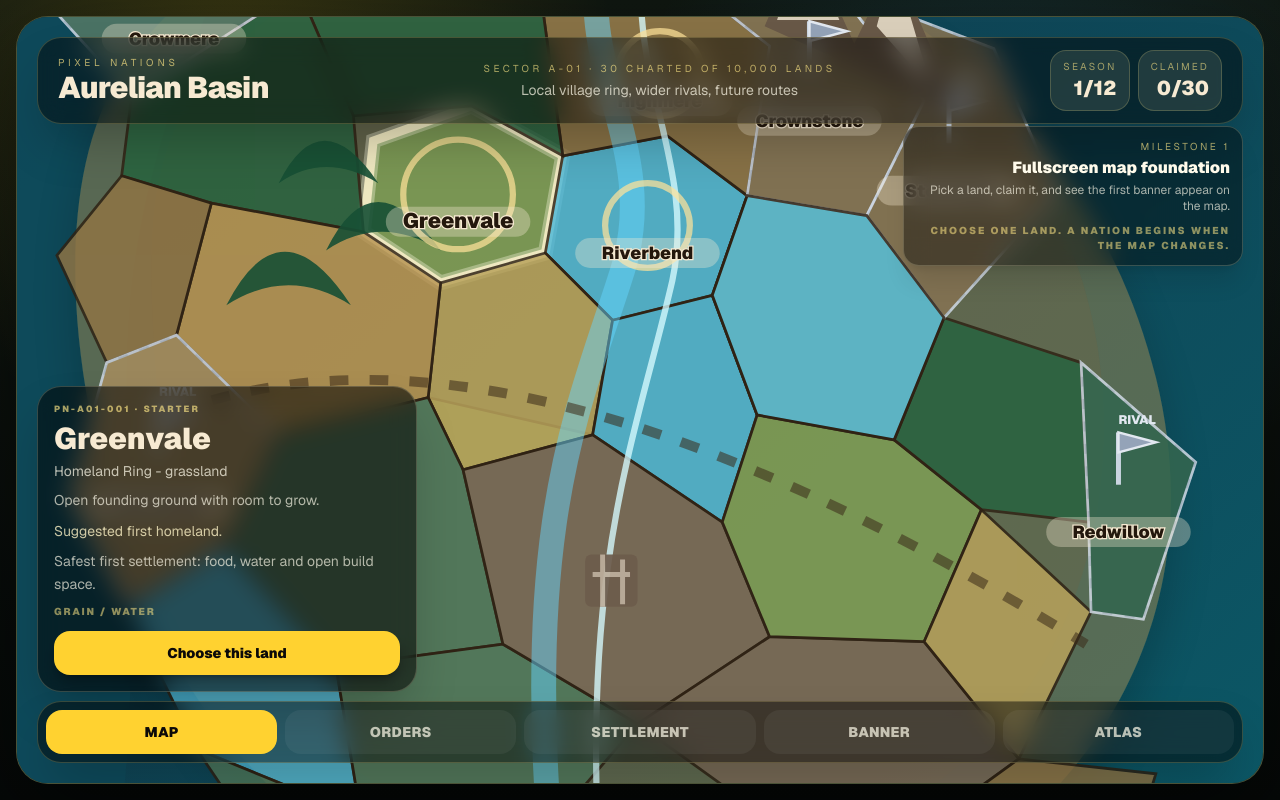
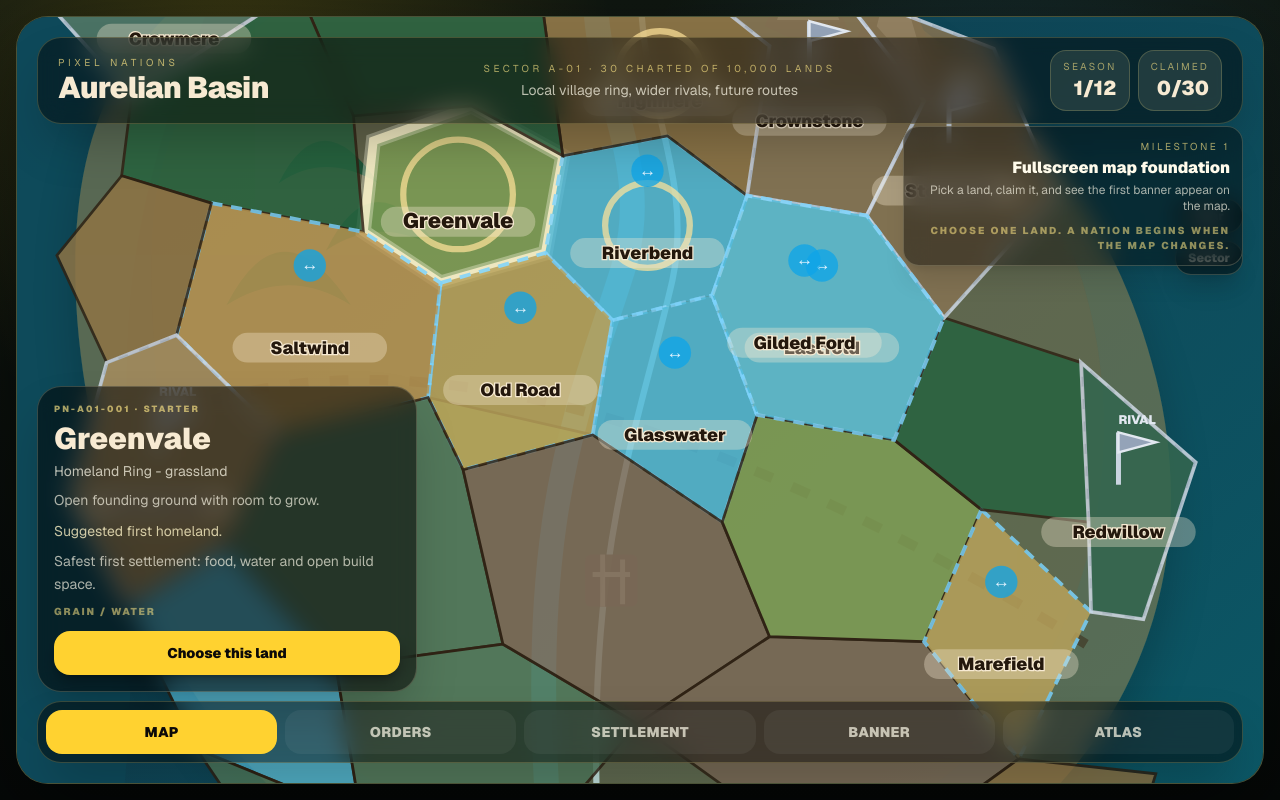
Before and after one commit to tomat60/pixel-nations, a Next.js app: page /play in a window 1280 px wide. Built offline with nearby package versions, Linux system fonts and the light colour scheme.

Commit message:
feat: add pan zoom camera to play map

```diff
--- a/app/play/components/MapStage.tsx
+++ b/app/play/components/MapStage.tsx
@@ -1,3 +1,4 @@
+import { useMemo, useState } from "react";
 import { plots, terrainFill } from "../lib/map-data";
 import type { PlayAction, PlayState } from "../lib/play-state";
 
@@ -6,37 +7,79 @@ type MapStageProps = {
   dispatch: (action: PlayAction) => void;
 };
 
+type Camera = {
+  x: number;
+  y: number;
+  zoom: 1 | 1.35;
+  dragging: boolean;
+  startX: number;
+  startY: number;
+};
+
+const clamp = (value: number, min: number, max: number) => Math.max(min, Math.min(max, value));
+
 export function MapStage({ state, dispatch }: MapStageProps) {
+  const [camera, setCamera] = useState<Camera>({ x: 0, y: 0, zoom: 1, dragging: false, startX: 0, startY: 0 });
+
+  const transform = useMemo(() => `translate(${camera.x} ${camera.y}) scale(${camera.zoom})`, [camera.x, camera.y, camera.zoom]);
+
+  function startDrag(clientX: number, clientY: number) {
+    setCamera((current) => ({ ...current, dragging: true, startX: clientX - current.x, startY: clientY - current.y }));
+  }
+
+  function moveDrag(clientX: number, clientY: number) {
+    setCamera((current) => {
+      if (!current.dragging) return current;
+      return {
+        ...current,
+        x: clamp(clientX - current.startX, -220, 120),
+        y: clamp(clientY - current.startY, -170, 120),
+      };
+    });
+  }
+
+  function endDrag() {
+    setCamera((current) => ({ ...current, dragging: false }));
+  }
+
+  function setZoom(zoom: 1 | 1.35) {
+    setCamera((current) => ({ ...current, zoom, x: zoom === 1 ? 0 : current.x, y: zoom === 1 ? 0 : current.y }));
+  }
+
   return (
-    <svg viewBox="0 0 1000 900" preserveAspectRatio="xMidYMid slice" className="absolute inset-0 h-full w-full" role="img" aria-label="Aurelian Basin fullscreen map">
+    <div className="absolute inset-0 touch-none">
+      <div className="absolute right-3 top-[12.1rem] z-20 flex flex-col gap-2 md:right-5 md:top-[11.4rem]">
+        <button data-qa="zoom-near" onClick={() => setZoom(1.35)} className="rounded-2xl border border-amber-100/20 bg-black/48 px-3 py-2 text-xs font-black text-amber-50 shadow-xl backdrop-blur-md hover:bg-black/60">Near</button>
+        <button data-qa="zoom-sector" onClick={() => setZoom(1)} className="rounded-2xl border border-amber-100/20 bg-black/48 px-3 py-2 text-xs font-black text-amber-50 shadow-xl backdrop-blur-md hover:bg-black/60">Sector</button>
+      </div>
+
+      <svg
+        viewBox="0 0 1000 900"
+        preserveAspectRatio="xMidYMid slice"
+        className="absolute inset-0 h-full w-full cursor-grab active:cursor-grabbing"
+        role="img"
+        aria-label="Aurelian Basin fullscreen map"
+        onPointerDown={(event) => startDrag(event.clientX, event.clientY)}
+        onPointerMove={(event) => moveDrag(event.clientX, event.clientY)}
+        onPointerUp={endDrag}
+        onPointerCancel={endDrag}
+        onPointerLeave={endDrag}
+      >
         <defs>
-        <linearGradient id="seaV1" x1="0" x2="1" y1="0" y2="1">
+          <linearGradient id="seaV2" x1="0" x2="1" y1="0" y2="1">
             <stop offset="0%" stopColor="#123447" />
             <stop offset="100%" stopColor="#0b5a68" />
           </linearGradient>
-        <filter id="v1SoftShadow" x="-20%" y="-20%" width="140%" height="140%">
+          <filter id="v2SoftShadow" x="-20%" y="-20%" width="140%" height="140%">
             <feDropShadow dx="0" dy="20" stdDeviation="18" floodColor="#000000" floodOpacity="0.42" />
           </filter>
         </defs>
 
-      <rect width="1000" height="900" fill="url(#seaV1)" />
+        <rect width="1000" height="900" fill="url(#seaV2)" />
+        <g transform={transform}>
           <path d="M0 0 H214 C150 136 104 246 92 360 C76 510 116 692 62 900 H0 Z" fill="#0f4b5c" opacity="0.92" />
-      <path d="M82 190 C162 60 328 28 492 54 C702 88 866 238 914 432 C972 666 812 842 612 884 C402 928 184 810 104 612 C42 460 24 286 82 190 Z" fill="#a98b4d" opacity="0.48" filter="url(#v1SoftShadow)" />
+          <path d="M82 190 C162 60 328 28 492 54 C702 88 866 238 914 432 C972 666 812 842 612 884 C402 928 184 810 104 612 C42 460 24 286 82 190 Z" fill="#a98b4d" opacity="0.48" filter="url(#v2SoftShadow)" />
           <path d="M150 194 C246 72 432 52 608 108 C782 164 878 318 872 486 C864 720 676 846 476 824 C270 800 132 650 116 480 C104 342 98 260 150 194 Z" fill="#78613d" opacity="0.22" />
-
-      {plots.map((plot) => {
-        const selected = state.selectedPlotId === plot.id;
-        const owned = state.ownedPlotIds.includes(plot.id);
-        return (
-          <g key={plot.id} data-qa={`plot-${plot.id}`} onClick={() => dispatch({ type: "select", plotId: plot.id })} className="cursor-pointer">
-            <path d={plot.d} fill={terrainFill[plot.terrain]} opacity={owned ? 0.98 : 0.84} stroke={selected ? "#fff4bf" : owned ? "#ffe39a" : plot.rival ? "#cbd5e1" : "#2f2214"} strokeWidth={selected ? 7 : owned ? 5 : 2.2} />
-            {selected && <path d={plot.d} fill="none" stroke="#fffbe3" strokeWidth="12" opacity="0.34" />}
-            {owned && <path d={plot.d} fill="#f8d36d" opacity="0.22" stroke="#fff1a8" strokeWidth="6" />}
-            {plot.rival && <path d={plot.d} fill="#64748b" opacity="0.18" stroke="#e2e8f0" strokeWidth="2" strokeDasharray="10 8" />}
-          </g>
-        );
-      })}
-
           <path d="M480 58 C430 168 520 238 486 346 C452 454 404 548 430 826" fill="none" stroke="#64d6ff" strokeWidth="20" strokeLinecap="round" opacity="0.48" />
           <path d="M512 60 C474 172 548 250 526 354 C498 476 452 580 468 828" fill="none" stroke="#d6fbff" strokeWidth="5" strokeLinecap="round" opacity="0.78" />
           <path d="M126 460 C264 410 478 412 858 646" fill="none" stroke="#3b2b19" strokeWidth="8" strokeDasharray="15 17" opacity="0.55" />
@@ -51,22 +94,49 @@ export function MapStage({ state, dispatch }: MapStageProps) {
           {plots.map((plot) => {
             const selected = state.selectedPlotId === plot.id;
             const owned = state.ownedPlotIds.includes(plot.id);
-        const shouldLabel = selected || owned || plot.starter || plot.rival;
+            return (
+              <g key={plot.id} data-qa={`plot-${plot.id}`} onClick={(event) => { event.stopPropagation(); dispatch({ type: "select", plotId: plot.id }); }} className="cursor-pointer">
+                <path d={plot.d} fill={terrainFill[plot.terrain]} opacity={owned ? 0.98 : 0.84} stroke={selected ? "#fff4bf" : owned ? "#ffe39a" : plot.rival ? "#cbd5e1" : plot.trade ? "#7dd3fc" : "#2f2214"} strokeWidth={selected ? 7 : owned ? 5 : plot.rival || plot.trade ? 3 : 2.2} strokeDasharray={plot.trade && !owned ? "9 7" : undefined} />
+                {selected && <path d={plot.d} fill="none" stroke="#fffbe3" strokeWidth="12" opacity="0.34" />}
+                {owned && <path d={plot.d} fill="#f8d36d" opacity="0.22" stroke="#fff1a8" strokeWidth="6" />}
+                {plot.rival && <path d={plot.d} fill="#64748b" opacity="0.18" stroke="#e2e8f0" strokeWidth="2" strokeDasharray="10 8" />}
+              </g>
+            );
+          })}
+
+          {plots.map((plot) => {
+            const selected = state.selectedPlotId === plot.id;
+            const owned = state.ownedPlotIds.includes(plot.id);
+            const shouldLabel = selected || owned || plot.starter || plot.rival || plot.trade;
             return (
               <g key={`${plot.id}-labels`} pointerEvents="none">
                 {plot.starter && state.ownedPlotIds.length === 0 && <circle cx={plot.cx} cy={plot.cy} r={selected ? 44 : 34} fill="none" stroke="#ffe39a" strokeWidth="5" opacity="0.72" />}
+                {owned && <Camp x={plot.cx} y={plot.cy} />}
                 {owned && <Banner x={plot.cx} y={plot.cy - 34} />}
                 {plot.rival && <Rival x={plot.cx} y={plot.cy - 34} />}
+                {plot.trade && !owned && <Trade x={plot.cx} y={plot.cy - 34} />}
                 {shouldLabel && (
                   <>
-                <rect x={plot.cx - 58} y={plot.cy + 10} width="116" height="24" rx="12" fill="#f7ead2" opacity="0.34" />
+                    <rect x={plot.cx - 62} y={plot.cy + 10} width="124" height="24" rx="12" fill="#f7ead2" opacity="0.34" />
                     <text x={plot.cx} y={plot.cy + 27} textAnchor="middle" fontSize={selected ? "17" : "14"} fontWeight="900" fill="#24180d" stroke="#f7ead2" strokeWidth="2" paintOrder="stroke">{plot.name}</text>
                   </>
                 )}
               </g>
             );
           })}
+        </g>
       </svg>
+    </div>
+  );
+}
+
+function Camp({ x, y }: { x: number; y: number }) {
+  return (
+    <g transform={`translate(${x} ${y})`}>
+      <circle r="18" fill="#3b2b19" opacity="0.84" />
+      <path d="M-14 12 L0 -18 L14 12 Z" fill="#f7ead2" stroke="#3b2b19" strokeWidth="3" />
+      <circle cx="0" cy="7" r="5" fill="#f59e0b" />
+    </g>
   );
 }
 
@@ -88,3 +158,12 @@ function Rival({ x, y }: { x: number; y: number }) {
     </g>
   );
 }
+
+function Trade({ x, y }: { x: number; y: number }) {
+  return (
+    <g transform={`translate(${x} ${y})`}>
+      <circle cx="0" cy="-10" r="13" fill="#0ea5e9" opacity="0.76" />
+      <text x="0" y="-6" textAnchor="middle" fontSize="14" fontWeight="900" fill="#e0f2fe">↔</text>
+    </g>
+  );
+}
```
Lines whose indentation alone changed are shown as unchanged.
